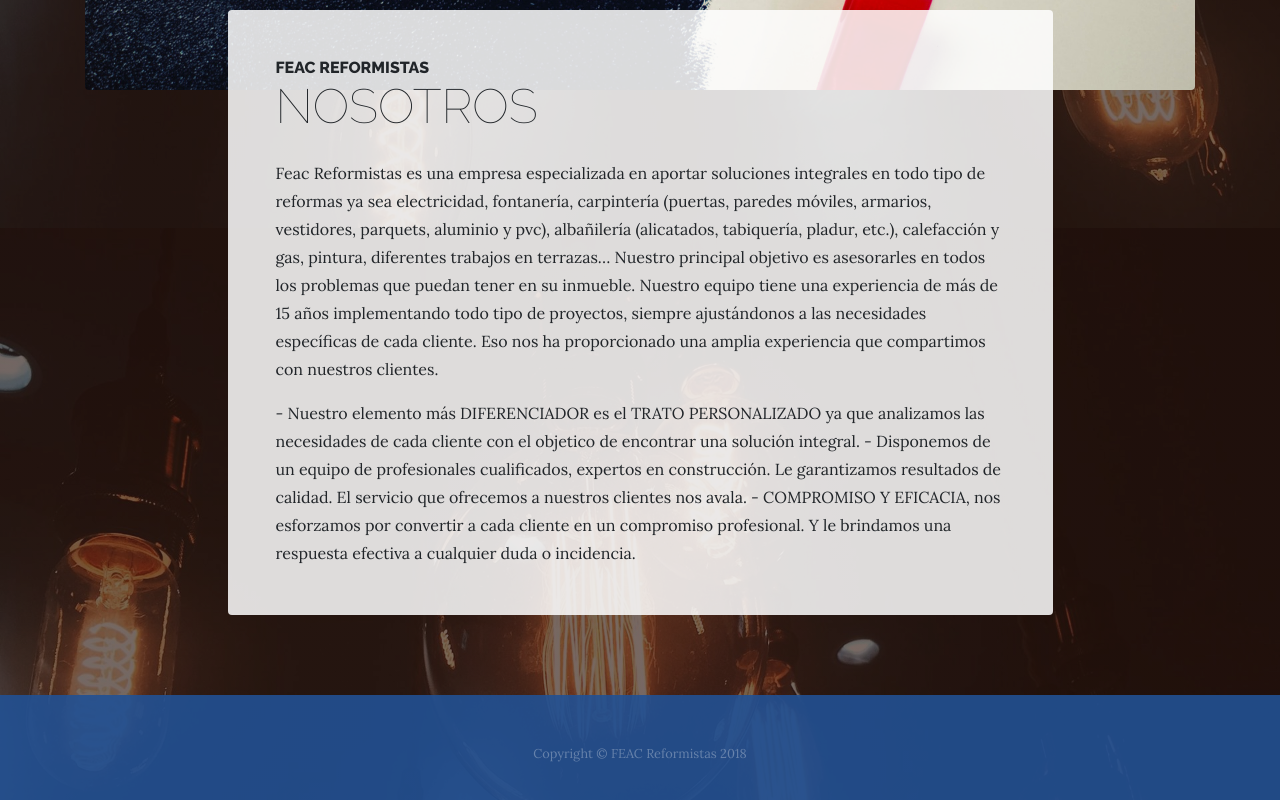
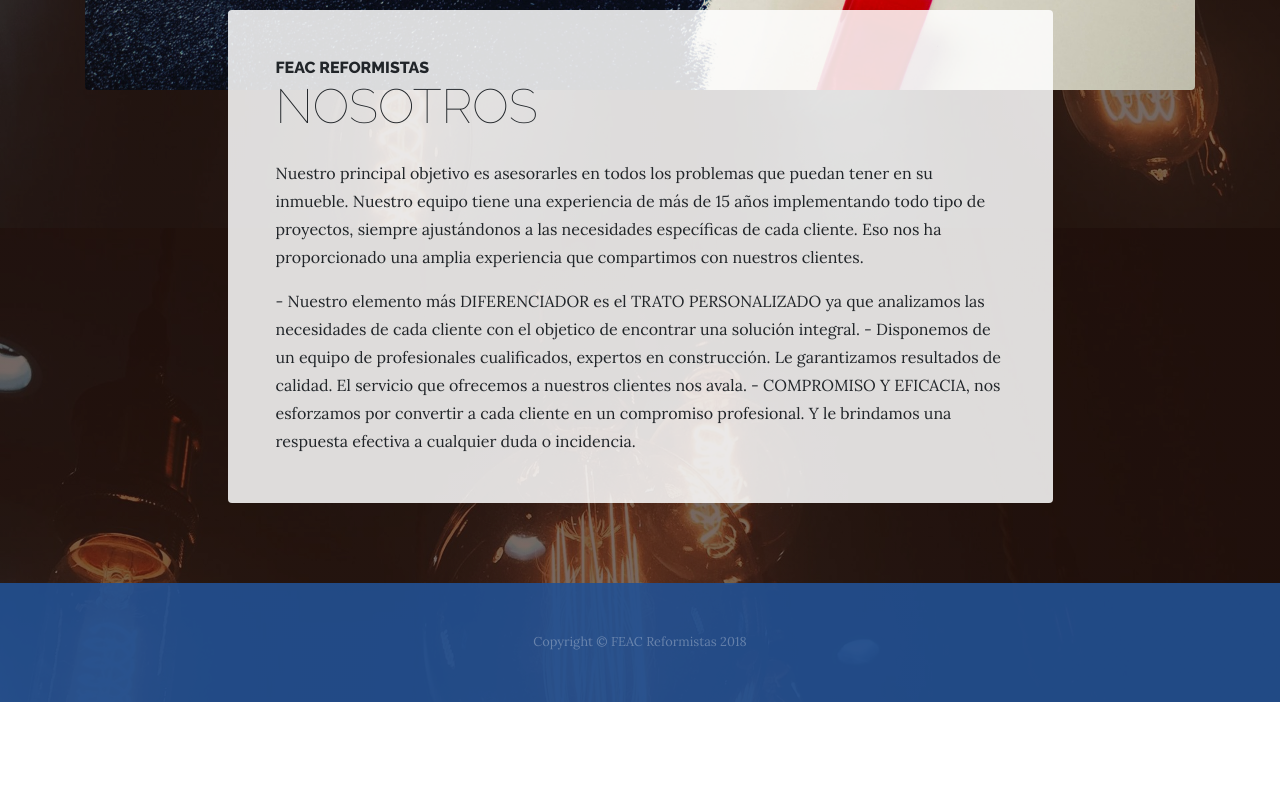
Before and after one commit to FeacReformistas/feac, a plain HTML site: page nosotros.html in a window 1280 px wide. Shown: the part 748-1548 px from the top of the page. After the commit the page ends 1450 px from the top, so only its background shows below. Drawn offline with Linux system fonts and the light colour scheme.

Commit message:
nosotros.html

```diff
--- a/nosotros.html
+++ b/nosotros.html
@@ -68,7 +68,7 @@
                   <span class="section-heading-upper">FEAC Reformistas</span>
                   <span class="section-heading-lower">Nosotros</span>
                 </h2>
-                <p>Feac Reformistas es una empresa especializada en aportar soluciones integrales en todo tipo de reformas ya sea electricidad, fontanería, carpintería (puertas, paredes móviles, armarios, vestidores, parquets, aluminio y pvc), albañilería (alicatados, tabiquería, pladur, etc.), calefacción y gas, pintura, diferentes trabajos en terrazas…
+                <p>
 Nuestro principal objetivo es asesorarles en todos los problemas que puedan tener en su inmueble.
 Nuestro equipo tiene una experiencia de más de 15 años implementando todo tipo de proyectos, siempre ajustándonos a las necesidades específicas de cada cliente. Eso nos ha proporcionado una amplia experiencia que compartimos con nuestros clientes.
 
```
